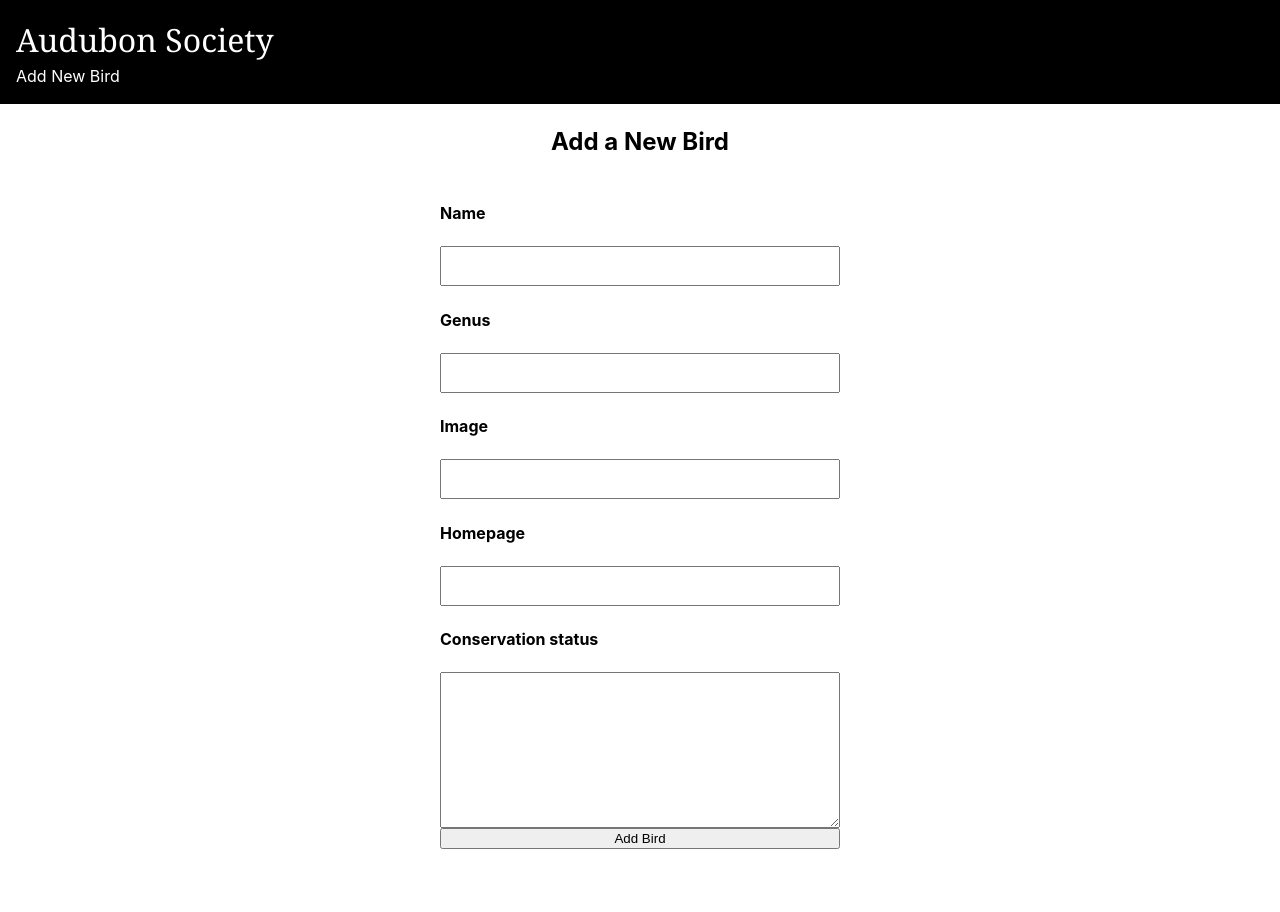
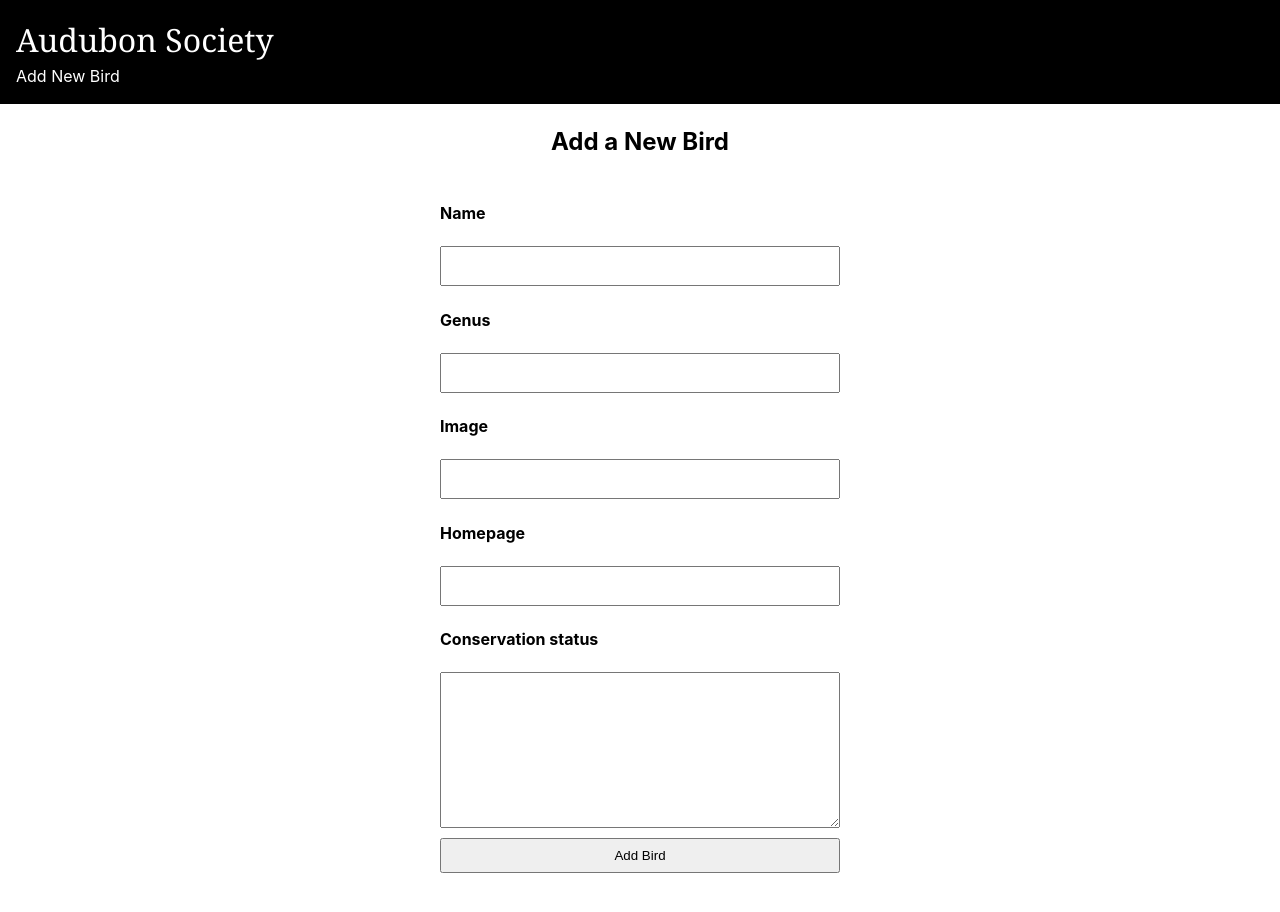
Before and after one commit to william-hu-codes/react-audubon, a React (Create React App) app: page /new in a window 1280 px wide. Before the commit the page ends 869 px from the top, so only its background shows below. Built offline with nearby package versions, Linux system fonts and the light colour scheme.

Commit message:
add create functionality to app. however, create birds don't show up on homepage, as the page re-renders and remounts the app causing a new fetch and new setBirds call

```diff
--- a/src/App/App.js
+++ b/src/App/App.js
@@ -9,6 +9,11 @@
 
 function App() {
   const [birds, setBirds] = useState([])
+
+  function addBird(data) {
+    const newData = [...birds, data]
+    setBirds(newData)
+  }
 
   return (
     <>
@@ -22,7 +27,7 @@
         <Routes>
           <Route path="/" element={ <Birds birds={birds} setBirds={setBirds} /> } />
           <Route path="/details/:id" element={ <BirdDetails /> } />
-          <Route path="/new" element={ <NewBirdForm /> } />
+          <Route path="/new" element={ <NewBirdForm birds={birds} addBird={addBird} /> } />
         </Routes>
 
       </main>
--- a/src/components/Birds/Birds.jsx
+++ b/src/components/Birds/Birds.jsx
@@ -15,6 +15,8 @@
             console.log(err)
         }
     }, [])
+
+    console.log(birds)
 
     const birdsList = birds.map((bird) => {
         return (
--- a/src/components/NewBirdForm/NewBirdForm.css
+++ b/src/components/NewBirdForm/NewBirdForm.css
@@ -7,7 +7,7 @@
     flex-direction: column;
     justify-content: center;
     align-items: center;
-    margin-bottom: 20px;
+    margin-bottom: 40px;
 }
 
 .new-form {
@@ -19,3 +19,8 @@
     height: 40px;
     width: 400px;
 }
+
+button {
+    margin-top: 10px;
+    height: 35px;
+}
--- a/src/components/NewBirdForm/NewBirdForm.jsx
+++ b/src/components/NewBirdForm/NewBirdForm.jsx
@@ -1,7 +1,7 @@
 import "./NewBirdForm.css"
 import { useState } from "react"
 
- export default function(props) {
+ export default function({ birds, addBird }) {
     const [formData, setFormData] = useState({})
     function handleChange(evt) {
         const newFormData = {...formData, [evt.target.name]:evt.target.value}
@@ -9,8 +9,15 @@
     }
 
     function handleFormSubmission(evt) {
+        evt.preventDefault()
         console.log("submitting form")
+        formData._id = (Date.now() % 1000000).toString()
+        console.log(formData._id)
+        addBird(formData)
+        setFormData({})
+
     }
+    console.log(birds)
     // console.log("form data: ", formData)
     return (
         <div className="form-container">
```
